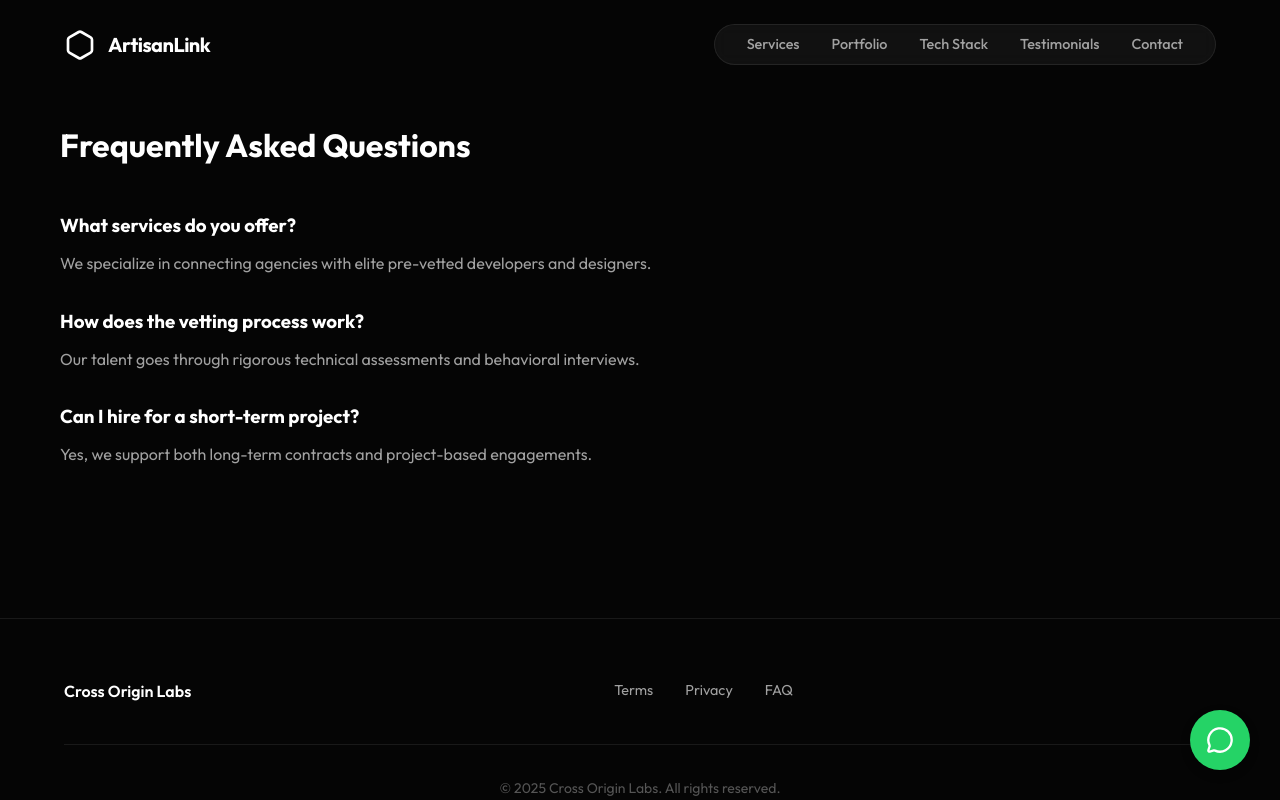
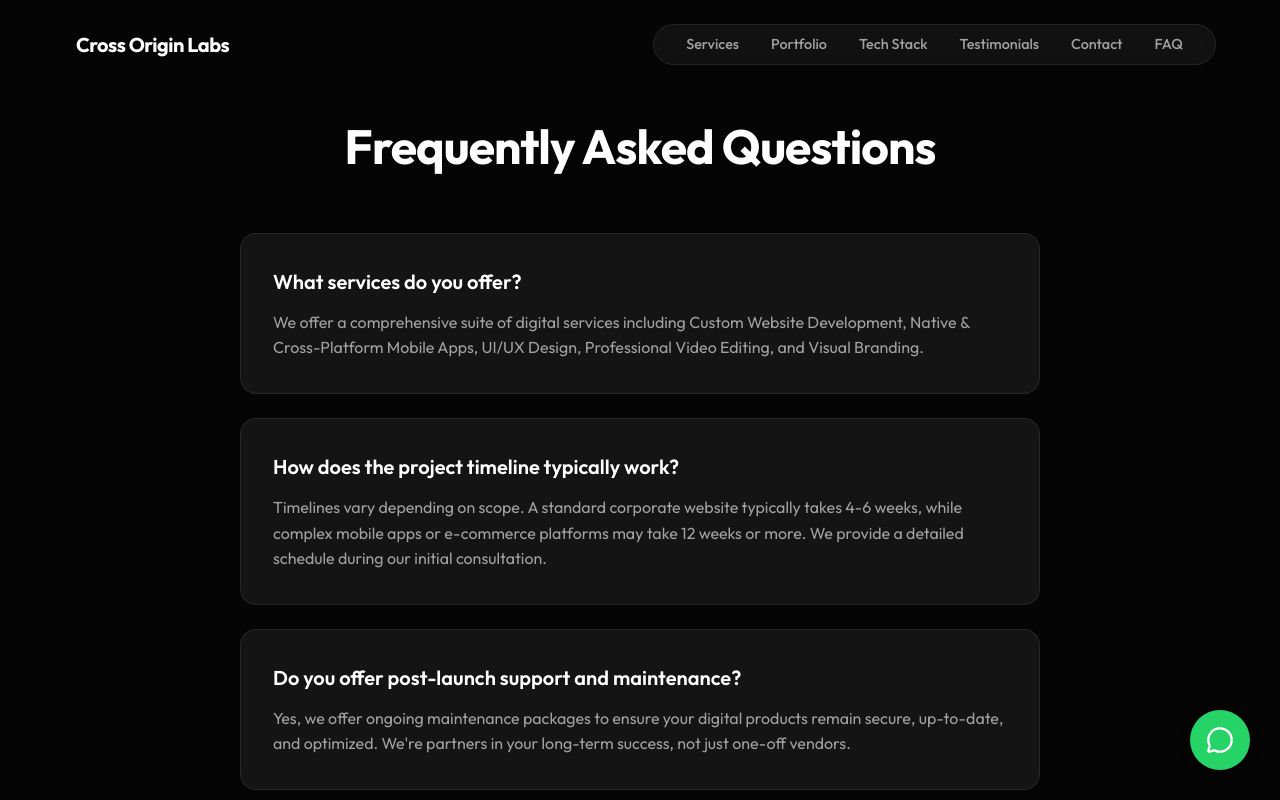
Before and after one commit to Sonu-Hansda/ArtisanLink, a React (Vite) app: page /faq in a window 1280 px wide. Shown: the top 800 px of the page. Built offline with nearby package versions, Linux system fonts and the light colour scheme.

Commit message:
update site identity

```diff
--- a/index.html
+++ b/index.html
@@ -3,7 +3,7 @@
   <head>
     <meta charset="UTF-8" />
     <meta name="viewport" content="width=device-width, initial-scale=1.0" />
-    <title>artisanlink</title>
+    <title>Cross Origin Labs - Digital Agency</title>
   </head>
   <body>
     <div id="root"></div>
--- a/src/components/CallToAction.tsx
+++ b/src/components/CallToAction.tsx
@@ -22,7 +22,7 @@ export const CallToAction: React.FC = () => {
                         {/* Simple email capture form visual */}
                         <div className="email-input-group">
                             <input type="email" placeholder="email@company.com" className="cta-input" />
-                            <Button variant="primary" onClick={() => window.location.href = 'mailto:hello@artisanlink.global'}>
+                            <Button variant="primary" onClick={() => window.location.href = 'mailto:hello@crossoriginlabs.com'}>
                                 {content.cta.button}
                             </Button>
                         </div>
--- a/src/components/Navbar.tsx
+++ b/src/components/Navbar.tsx
@@ -1,5 +1,5 @@
 import React, { useState, useEffect } from 'react';
-import { Menu, X, Hexagon } from 'lucide-react';
+import { Menu, X } from 'lucide-react';
 import { motion, AnimatePresence } from 'framer-motion';
 import { Link, useLocation, useNavigate } from 'react-router-dom';
 
@@ -20,9 +20,17 @@ export const Navbar: React.FC = () => {
         return () => window.removeEventListener('scroll', handleScroll);
     }, []);
 
-    const handleNavClick = (e: React.MouseEvent<HTMLAnchorElement>, sectionId: string) => {
+    const handleNavClick = (e: React.MouseEvent<HTMLAnchorElement>, linkName: string) => {
         e.preventDefault();
         setMobileMenuOpen(false);
+
+        const sectionId = linkName.toLowerCase().replace(/\s+/g, '-');
+
+        if (sectionId === 'faq') {
+            navigate('/faq');
+            window.scrollTo(0, 0);
+            return;
+        }
 
         if (location.pathname !== '/') {
             navigate(`/#${sectionId}`);
@@ -40,8 +48,7 @@ export const Navbar: React.FC = () => {
         <nav className={`navbar ${isScrolled ? 'scrolled' : ''}`}>
             <div className="container navbar-container">
                 <Link to="/" className="logo">
-                    <Hexagon className="logo-icon" size={32} />
-                    <span className="logo-text">ArtisanLink</span>
+                    <span className="logo-text">Cross Origin Labs</span>
                 </Link>
 
                 {/* Desktop Links */}
@@ -51,9 +58,9 @@ export const Navbar: React.FC = () => {
                         return (
                             <a
                                 key={link}
-                                href={`/#${sectionId}`}
+                                href={sectionId === 'faq' ? '/faq' : `/#${sectionId}`}
                                 className="nav-link"
-                                onClick={(e) => handleNavClick(e, sectionId)}
+                                onClick={(e) => handleNavClick(e, link)}
                             >
                                 {link}
                             </a>
@@ -84,9 +91,9 @@ export const Navbar: React.FC = () => {
                             return (
                                 <a
                                     key={link}
-                                    href={`/#${sectionId}`}
+                                    href={sectionId === 'faq' ? '/faq' : `/#${sectionId}`}
                                     className="mobile-nav-link"
-                                    onClick={(e) => handleNavClick(e, sectionId)}
+                                    onClick={(e) => handleNavClick(e, link)}
                                 >
                                     {link}
                                 </a>
--- a/src/data/content.ts
+++ b/src/data/content.ts
@@ -117,7 +117,7 @@ export const content = {
     ],
     reviews: [
       {
-        text: "ArtisanLink completely transformed our outdated website into a modern, mobile-friendly platform. Our bounce rate dropped by 40% and leads increased within weeks. Professional, timely, and exceeded expectations!",
+        text: "Cross Origin Labs completely transformed our outdated website into a modern, mobile-friendly platform. Our bounce rate dropped by 40% and leads increased within weeks. Professional, timely, and exceeded expectations!",
         author: "Sanya Sharma",
         role: "Web Development"
       },
@@ -127,7 +127,7 @@ export const content = {
         role: "Mobile Applications"
       },
       {
-        text: "Our user engagement increased by 60% after the UI/UX redesign. ArtisanLink’s team conducted thorough user research and delivered prototypes that made our product feel premium and easy to use.",
+        text: "Our user engagement increased by 60% after the UI/UX redesign. Cross Origin Labs's team conducted thorough user research and delivered prototypes that made our product feel premium and easy to use.",
         author: "Esha Rao",
         role: "UI/UX Design"
       },
@@ -142,7 +142,7 @@ export const content = {
         role: "Graphic & Brand Design"
       },
       {
-        text: "After 3 months of SEO and content strategy with ArtisanLink, our organic traffic grew by 200%. They’re transparent, data-driven, and truly partners in our growth.",
+        text: "After 3 months of SEO and content strategy with Cross Origin Labs, our organic traffic grew by 200%. They’re transparent, data-driven, and truly partners in our growth.",
         author: "Deepak Patel",
         role: "Digital Marketing"
       }
@@ -154,9 +154,39 @@ export const content = {
     button: "Get Started"
   },
   navbar: {
-    links: ["Services", "Portfolio", "Tech Stack", "Testimonials", "Contact"]
+    links: ["Services", "Portfolio", "Tech Stack", "Testimonials", "Contact", "FAQ"]
   },
   footer: {
-    links: ["Terms", "Privacy", "FAQ"]
+    links: ["Terms", "Privacy", "FAQ"],
+    address: "Outer Ring Rd. Bangalore, Karnataka, India\nPincode 560103"
+  },
+  faq: {
+    title: "Frequently Asked Questions",
+    items: [
+      {
+        question: "What services do you offer?",
+        answer: "We offer a comprehensive suite of digital services including Custom Website Development, Native & Cross-Platform Mobile Apps, UI/UX Design, Professional Video Editing, and Visual Branding."
+      },
+      {
+        question: "How does the project timeline typically work?",
+        answer: "Timelines vary depending on scope. A standard corporate website typically takes 4-6 weeks, while complex mobile apps or e-commerce platforms may take 12 weeks or more. We provide a detailed schedule during our initial consultation."
+      },
+      {
+        question: "Do you offer post-launch support and maintenance?",
+        answer: "Yes, we offer ongoing maintenance packages to ensure your digital products remain secure, up-to-date, and optimized. We're partners in your long-term success, not just one-off vendors."
+      },
+      {
+        question: "What is your pricing model?",
+        answer: "We offer both project-based fixed pricing and retainer models, depending on your needs. We believe in transparency—you'll get a detailed proposal with clear deliverables and costs before we start."
+      },
+      {
+        question: "Can you help update or fix an existing website/app?",
+        answer: "Absolutely. We specialize in project rescue and modernization. Whether you need a UI refresh, performance optimization, or new feature integration, our team can step in and elevate your existing product."
+      },
+      {
+        question: "How do you ensure communication throughout the project?",
+        answer: "We use tools like Slack, Trello, and Zoom to keep you in the loop. You'll have a dedicated project manager and regular check-ins to ensure we're always aligned with your vision."
+      }
+    ]
   }
 };
--- a/src/pages/FAQ.tsx
+++ b/src/pages/FAQ.tsx
@@ -1,22 +1,42 @@
 import React from 'react';
+import { motion } from 'framer-motion';
+import { content } from '../data/content';
+// Ensure you have content defined in your data file, or update the interface if needed.
 
 export const FAQ: React.FC = () => {
     return (
-        <div className="container" style={{ padding: '120px 20px', minHeight: '60vh' }}>
-            <h1>Frequently Asked Questions</h1>
-            <div style={{ marginTop: '40px' }}>
-                <div style={{ marginBottom: '30px' }}>
-                    <h3 style={{ color: 'var(--text-primary)', marginBottom: '10px' }}>What services do you offer?</h3>
-                    <p style={{ color: 'var(--text-secondary)' }}>We specialize in connecting agencies with elite pre-vetted developers and designers.</p>
-                </div>
-                <div style={{ marginBottom: '30px' }}>
-                    <h3 style={{ color: 'var(--text-primary)', marginBottom: '10px' }}>How does the vetting process work?</h3>
-                    <p style={{ color: 'var(--text-secondary)' }}>Our talent goes through rigorous technical assessments and behavioral interviews.</p>
-                </div>
-                <div style={{ marginBottom: '30px' }}>
-                    <h3 style={{ color: 'var(--text-primary)', marginBottom: '10px' }}>Can I hire for a short-term project?</h3>
-                    <p style={{ color: 'var(--text-secondary)' }}>Yes, we support both long-term contracts and project-based engagements.</p>
-                </div>
+        <div className="container" style={{ padding: '120px 20px', minHeight: '80vh' }}>
+            <motion.div
+                initial={{ opacity: 0, y: 20 }}
+                animate={{ opacity: 1, y: 0 }}
+                transition={{ duration: 0.6 }}
+                className="section-header"
+            >
+                <h1 className="section-title">{content.faq.title}</h1>
+            </motion.div>
+
+            <div style={{ maxWidth: '800px', margin: '0 auto', display: 'flex', flexDirection: 'column', gap: '24px' }}>
+                {content.faq.items.map((item, index) => (
+                    <motion.div
+                        key={index}
+                        initial={{ opacity: 0, y: 10 }}
+                        animate={{ opacity: 1, y: 0 }}
+                        transition={{ duration: 0.5, delay: index * 0.1 }}
+                        style={{
+                            background: 'var(--bg-card)',
+                            border: '1px solid var(--border-subtle)',
+                            padding: '32px',
+                            borderRadius: '16px',
+                        }}
+                    >
+                        <h3 style={{ color: 'var(--text-primary)', marginBottom: '12px', fontSize: '1.25rem', fontWeight: 600 }}>
+                            {item.question}
+                        </h3>
+                        <p style={{ color: 'var(--text-secondary)', lineHeight: '1.6' }}>
+                            {item.answer}
+                        </p>
+                    </motion.div>
+                ))}
             </div>
         </div>
     );
--- a/src/pages/Privacy.tsx
+++ b/src/pages/Privacy.tsx
@@ -8,7 +8,7 @@ export const Privacy: React.FC = () => {
                 Last updated: {new Date().toLocaleDateString()}
             </p>
             <div style={{ marginTop: '40px', color: 'var(--text-secondary)', lineHeight: '1.6' }}>
-                <p>ArtisanLink respects your privacy. This policy explains how we handle your data.</p>
+                <p>Cross Origin Labs respects your privacy. This policy explains how we handle your data.</p>
                 <h2 style={{ color: 'var(--text-primary)', marginTop: '30px', marginBottom: '15px' }}>1. Data Collection</h2>
                 <p>We collect minimal data necessary to provide our services, such as contact information when you reach out to us.</p>
                 <h2 style={{ color: 'var(--text-primary)', marginTop: '30px', marginBottom: '15px' }}>2. Data Protection</h2>
--- a/src/pages/Terms.tsx
+++ b/src/pages/Terms.tsx
@@ -9,11 +9,11 @@ export const Terms: React.FC = () => {
                 Last updated: {new Date().toLocaleDateString()}
             </p>
             <div style={{ marginTop: '40px', color: 'var(--text-secondary)', lineHeight: '1.6' }}>
-                <p>Welcome to ArtisanLink. By accessing our website, you agree to be bound by these Terms of Service.</p>
+                <p>Welcome to Cross Origin Labs. By accessing our website, you agree to be bound by these Terms of Service.</p>
                 <h2 style={{ color: 'var(--text-primary)', marginTop: '30px', marginBottom: '15px' }}>1. Usage</h2>
                 <p>Our platform connects agencies with top-tier developers. All interactions must differ to professional standards.</p>
                 <h2 style={{ color: 'var(--text-primary)', marginTop: '30px', marginBottom: '15px' }}>2. Intellectual Property</h2>
-                <p>All content on this website is the property of ArtisanLink unless otherwise stated.</p>
+                <p>All content on this website is the property of Cross Origin Labs unless otherwise stated.</p>
             </div>
         </div>
     );
```
